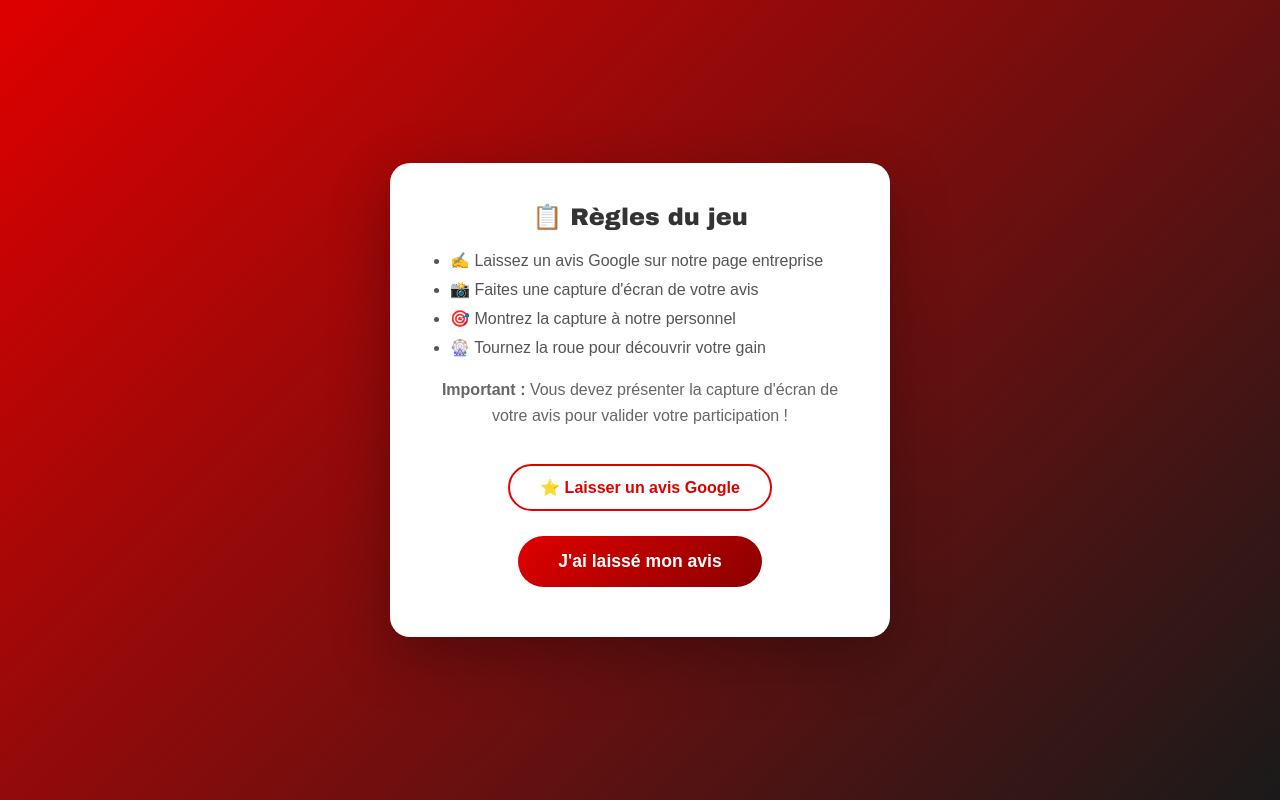
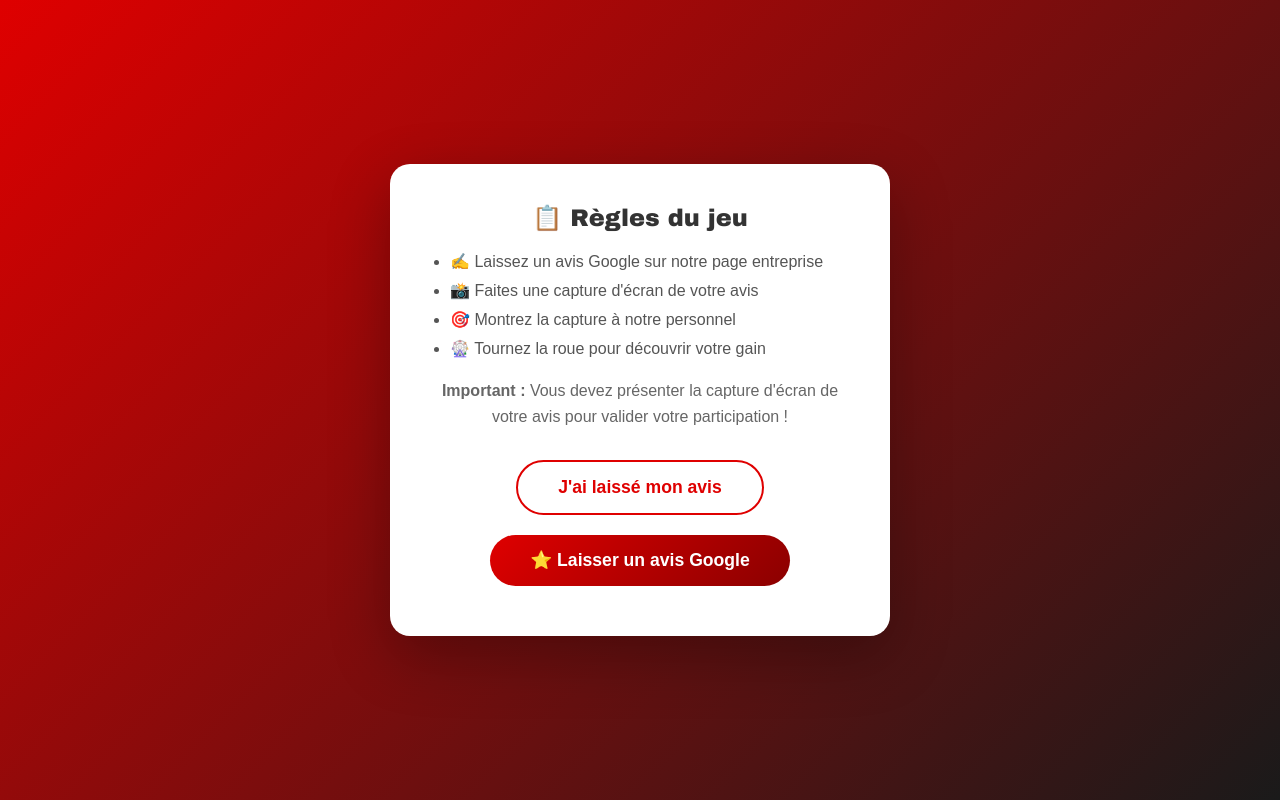
Before and after one commit to Schchl/Roue, a plain HTML site: page index.html in a window 1280 px wide. Both pictures are taken after a click on the button "Jouer". Drawn offline with Linux system fonts and the light colour scheme.

Commit message:
Tentative bouton avis

```diff
--- a/index.html
+++ b/index.html
@@ -71,6 +71,25 @@
             cursor: pointer;
             transition: transform 0.2s, box-shadow 0.2s;
             margin: 10px;
+        }
+
+        .btn-avis{
+            background: white;
+            color: #df0000;
+            padding: 15px 40px;
+            border-radius: 50px;
+            font-size: 1.1em;
+            font-weight: bold;
+            cursor: pointer;
+            transition: transform 0.2s;
+            margin: 10px;
+            border: 2px solid #df0000;
+        }
+
+        .btn-avis:hover {
+            transform: scale(1.05);
+            background: #df0000;
+            color: white;
         }
 
         .btn:hover {
@@ -170,21 +189,21 @@
 
         .google-link {
             display: inline-block;
-            background: white;
-            color: #df0000;
-            padding: 12px 30px;
-            border-radius: 25px;
+            background: linear-gradient(135deg, #df0000 0%, #8b0000 100%);
+            color: white;
+            padding: 15px 40px;
+            border-radius: 50px;
             text-decoration: none;
-            margin: 15px 0;
+            margin: 10px;
             font-weight: bold;
-            transition: transform 0.2s;
-            border: 2px solid #df0000;
+            font-size: 1.1em;
+            transition: transform 0.2s, box-shadow 0.2s;
+            border: none;
         }
 
         .google-link:hover {
-            transform: scale(1.05);
-            background: #df0000;
-            color: white;
+            transform: translateY(-2px);
+            box-shadow: 0 10px 20px rgba(223, 0, 0, 0.4);
         }
 
         .confetti {
@@ -235,11 +254,11 @@
                 <li>🎡 Tournez la roue pour découvrir votre gain</li>
             </ul>
             <p><strong>Important :</strong> Vous devez présenter la capture d'écran de votre avis pour valider votre participation !</p>
+            <button class="btn-avis" onclick="showConfirmation()">J'ai laissé mon avis</button>
+            <br/>
             <a href="https://g.page/r/VOTRE_LIEN_GOOGLE/review" target="_blank" class="google-link">
                 ⭐ Laisser un avis Google
             </a>
-            <br>
-            <button class="btn" onclick="showConfirmation()">J'ai laissé mon avis</button>
         </div>
 
         <!-- Écran de confirmation -->
```
